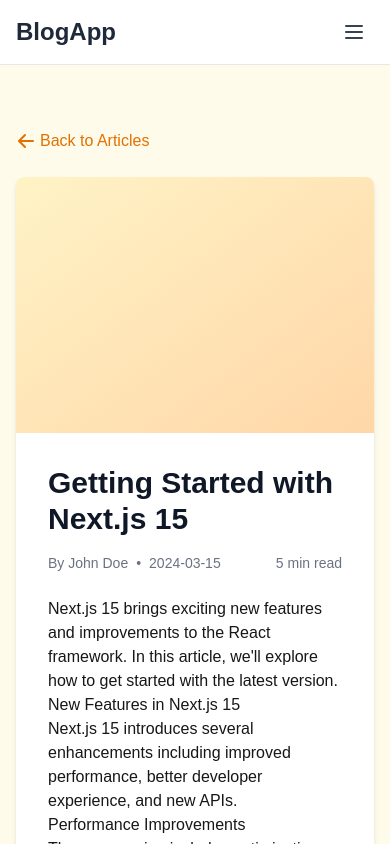
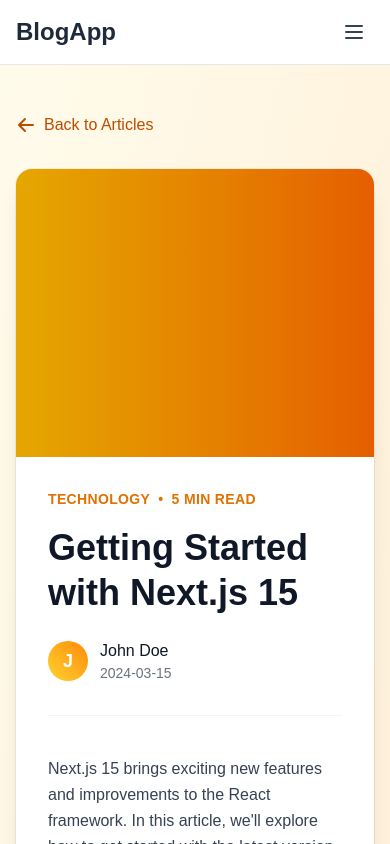
Before and after one commit to Goktas44/blog-app, a Next.js app: page /article/1 in a window 390 px wide. Shown: the top 844 px of the page. Built offline with nearby package versions, Linux system fonts and the light colour scheme.

Commit message:
feat: add dynamic article detail page and responsive navigation bar component

```diff
--- a/src/app/article/[id]/page.js
+++ b/src/app/article/[id]/page.js
@@ -40,8 +40,6 @@
   useEffect(() => {
     // In a real application, you would fetch the article data based on the ID
     // For now, we're using mock data.
-    // NOTE: This mock logic always loads the same article for demo purposes.
-    // In a real app, you'd verify if (id === articleId)
     setTimeout(() => {
       setArticle(mockArticle);
       setLoading(false);
@@ -74,35 +72,72 @@
   }
 
   return (
-    <div className="bg-amber-50 min-h-screen py-16">
-      <div className="max-w-4xl mx-auto px-4 sm:px-6 lg:px-8">
+    <div className="bg-gradient-to-br from-amber-50 to-orange-100 min-h-screen py-12">
+      <div className="max-w-3xl mx-auto px-4 sm:px-6 lg:px-8">
         <button
           onClick={() => router.back()}
-          className="mb-6 flex items-center text-amber-600 hover:text-amber-800"
+          className="group mb-8 flex items-center text-amber-700 hover:text-amber-900 transition-colors font-medium"
         >
-          <svg xmlns="http://www.w3.org/2000/svg" className="h-5 w-5 mr-1" viewBox="0 0 20 20" fill="currentColor">
+          <svg
+            xmlns="http://www.w3.org/2000/svg"
+            className="h-5 w-5 mr-2 transform group-hover:-translate-x-1 transition-transform"
+            viewBox="0 0 20 20"
+            fill="currentColor"
+          >
             <path fillRule="evenodd" d="M9.707 16.707a1 1 0 01-1.414 0l-6-6a1 1 0 010-1.414l6-6a1 1 0 011.414 1.414L5.414 9H17a1 1 0 110 2H5.414l4.293 4.293a1 1 0 010 1.414z" clipRule="evenodd" />
           </svg>
           Back to Articles
         </button>
 
-        <article className="bg-white rounded-lg shadow-md overflow-hidden">
-          <div className="h-64 bg-gradient-to-br from-amber-100 to-orange-200"></div>
+        <article className="bg-white rounded-2xl shadow-xl overflow-hidden ring-1 ring-black/5">
+          {/* Header Image */}
+          <div className="h-72 w-full bg-gradient-to-r from-amber-400 to-orange-500 relative">
+            <div className="absolute inset-0 bg-black/10"></div>
+          </div>
 
-          <div className="p-8">
-            <h1 className="text-3xl font-bold text-gray-900 mb-4">{article.title}</h1>
+          <div className="p-8 md:p-12">
+            {/* Article Header */}
+            <header className="mb-10">
+              <div className="flex items-center gap-2 text-amber-600 font-semibold text-sm tracking-wide uppercase mb-4">
+                <span>Technology</span>
+                <span>•</span>
+                <span>{article.readTime}</span>
+              </div>
+              <h1 className="text-4xl md:text-5xl font-extrabold text-gray-900 mb-6 leading-tight">
+                {article.title}
+              </h1>
+              <div className="flex items-center justify-between border-b border-gray-100 pb-8">
+                <div className="flex items-center space-x-3">
+                  <div className="h-10 w-10 rounded-full bg-gradient-to-tr from-amber-300 to-orange-400 flex items-center justify-center text-white font-bold text-lg">
+                    {article.author.charAt(0)}
+                  </div>
+                  <div>
+                    <p className="text-gray-900 font-medium">{article.author}</p>
+                    <p className="text-gray-500 text-sm">{article.date}</p>
+                  </div>
+                </div>
+              </div>
+            </header>
 
-            <div className="flex items-center justify-between text-sm text-gray-500 mb-6">
-              <div className="flex items-center space-x-2">
-                <span>By {article.author}</span>
-                <span>•</span>
-                <span>{article.date}</span>
-              </div>
-              <span>{article.readTime}</span>
-            </div>
-
+            {/* Article Content */}
             <div
-              className="prose max-w-none"
+              className="prose prose-lg max-w-none text-gray-700
+                /* Headings */
+                [&>h2]:text-2xl [&>h2]:font-bold [&>h2]:text-gray-900 [&>h2]:mt-10 [&>h2]:mb-4
+                [&>h3]:text-xl [&>h3]:font-bold [&>h3]:text-gray-800 [&>h3]:mt-8 [&>h3]:mb-3
+                /* Paragraphs */
+                [&>p]:leading-relaxed [&>p]:mb-6
+                /* Lists */
+                [&>ul]:list-disc [&>ul]:pl-5 [&>ul]:mb-6
+                [&>ol]:list-decimal [&>ol]:pl-5 [&>ol]:mb-6
+                /* Code Blocks */
+                [&>pre]:bg-slate-900 [&>pre]:text-slate-50 [&>pre]:p-4 [&>pre]:rounded-lg [&>pre]:overflow-x-auto [&>pre]:mb-8
+                [&>pre>code]:bg-transparent [&>pre>code]:p-0 [&>pre>code]:text-sm
+                /* Inline Code */
+                [&>:not(pre)>code]:bg-gray-100 [&>:not(pre)>code]:text-amber-600 [&>:not(pre)>code]:px-1.5 [&>:not(pre)>code]:py-0.5 [&>:not(pre)>code]:rounded [&>:not(pre)>code]:font-medium
+                /* Blockquotes */
+                [&>blockquote]:border-l-4 [&>blockquote]:border-amber-500 [&>blockquote]:pl-4 [&>blockquote]:italic [&>blockquote]:text-gray-600 [&>blockquote]:my-6
+              "
               dangerouslySetInnerHTML={{ __html: article.content }}
             />
           </div>
--- a/src/components/home/Navbar.jsx
+++ b/src/components/home/Navbar.jsx
@@ -5,6 +5,7 @@
 // Navigation links configuration
 const navigationLinks = [
   { href: "/", label: "Home" },
+  { href: "/blog", label: "Blog" },
   { href: "/article", label: "Articles" },
   { href: "/about", label: "About" },
   { href: "/contact", label: "Contact" },
@@ -77,11 +78,10 @@
               <Link
                 key={link.href}
                 href={link.href}
-                className={`px-5 py-2 rounded-lg text-sm font-semibold transition-all duration-200 focus:outline-none focus:ring-2 focus:ring-amber-300 focus:ring-offset-2 ${
-                  link.variant === "primary"
+                className={`px-5 py-2 rounded-lg text-sm font-semibold transition-all duration-200 focus:outline-none focus:ring-2 focus:ring-amber-300 focus:ring-offset-2 ${link.variant === "primary"
                     ? "bg-amber-300 hover:bg-amber-300 text-white shadow-md hover:shadow-lg transform hover:scale-105"
                     : "text-gray-700 hover:text-amber-300 border border-gray-300 hover:border-amber-300 hover:bg-blue-50"
-                }`}
+                  }`}
               >
                 {link.label}
               </Link>
@@ -153,11 +153,10 @@
                   <Link
                     key={link.href}
                     href={link.href}
-                    className={`block px-4 py-3 rounded-lg text-base font-semibold text-center transition-colors duration-200 focus:outline-none focus:ring-2 focus:ring-blue-500 focus:ring-offset-2 ${
-                      link.variant === "primary"
+                    className={`block px-4 py-3 rounded-lg text-base font-semibold text-center transition-colors duration-200 focus:outline-none focus:ring-2 focus:ring-blue-500 focus:ring-offset-2 ${link.variant === "primary"
                         ? "bg-amber-300 hover:bg-amber-400 text-white shadow-md"
                         : "text-gray-700 hover:text-white hover:bg-amber-400 border border-gray-300"
-                    }`}
+                      }`}
                     onClick={closeMenu}
                     role="menuitem"
                   >
```
